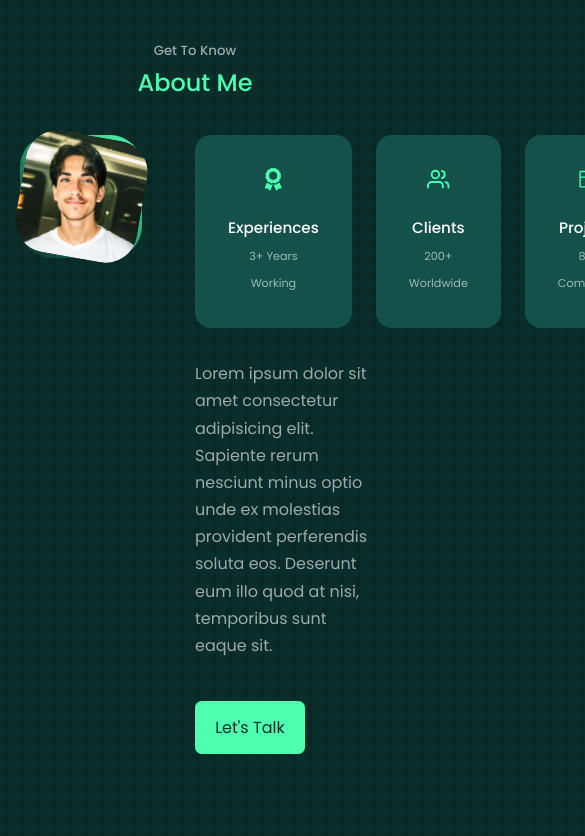
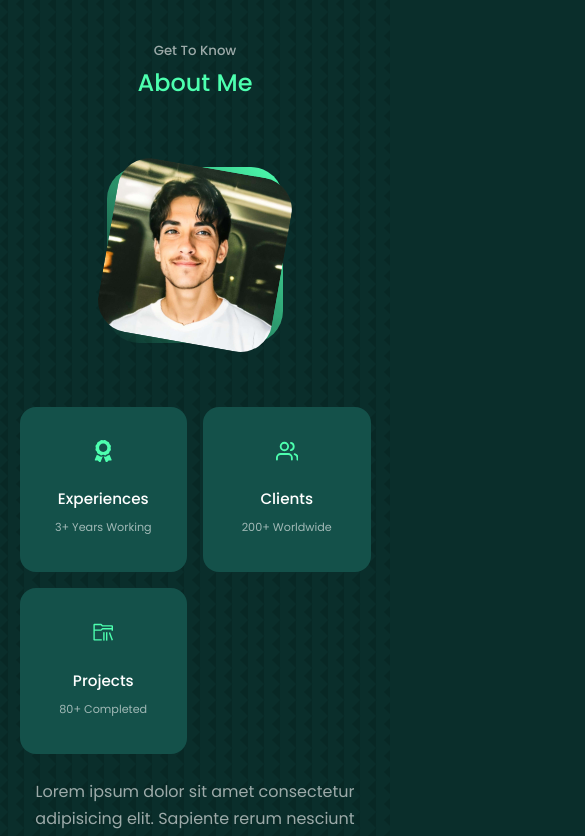
Before and after one commit to Khyes/react-portfolio-website-1, a React (Create React App) app: page / in a window 390 px wide. Shown: the part 900-1736 px from the top of the page, 585 px wide, since content can reach past the window. Built offline with nearby package versions, Linux system fonts and the light colour scheme.

Commit message:
added media screen for about

```diff
--- a/src/components/about/about.css
+++ b/src/components/about/about.css
@@ -64,3 +64,42 @@
     margin: 2rem 0 2.6rem;
     color: var(--color-light);
 }
+
+/* ==================== MEDIA QUERIES (MEDIUM DEVICES) ==================== */
+
+@media screen and (max-width: 1024px) {
+    .about__container {
+        grid-template-columns: 1fr;
+        gap: 0;
+    }
+
+    .about__me {
+        width: 50%;
+        margin: 2rem auto 4rem;
+    }
+
+    .about__content p{
+        margin: 1rem 0 1.5rem;
+    }
+}
+/* ==================== MEDIA QUERIES (SMALL DEVICES) ==================== */
+
+@media screen and (max-width: 600px) {
+    .about_me {
+        width: 65%;
+        margin: 0 auto 3rem;
+    }
+
+    .about__cards {
+        grid-template-columns: 1fr 1fr;
+        gap: 1rem;
+    }
+
+    .about__content {
+        text-align: center;
+    }
+
+    .about__content p {
+        margin: 1.5rem 0;
+    }
+}
--- a/src/components/header/header.css
+++ b/src/components/header/header.css
@@ -73,6 +73,7 @@
 @media screen and (max-width: 600px) {
     header {
         height: 100vh;
+        width: 100vw;
     }
 
     .header__socials, .scroll__down {
```
